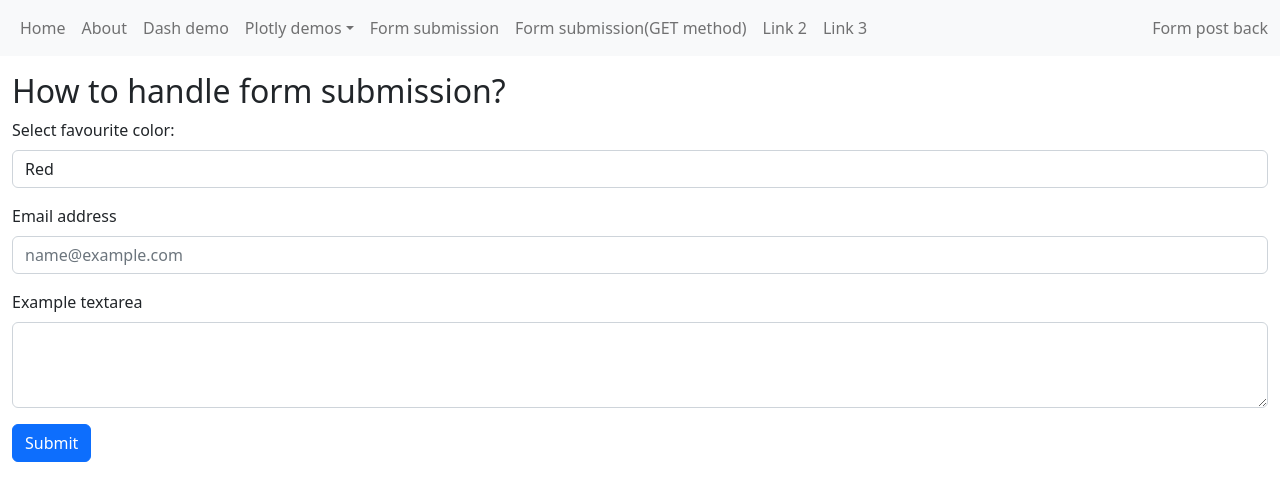
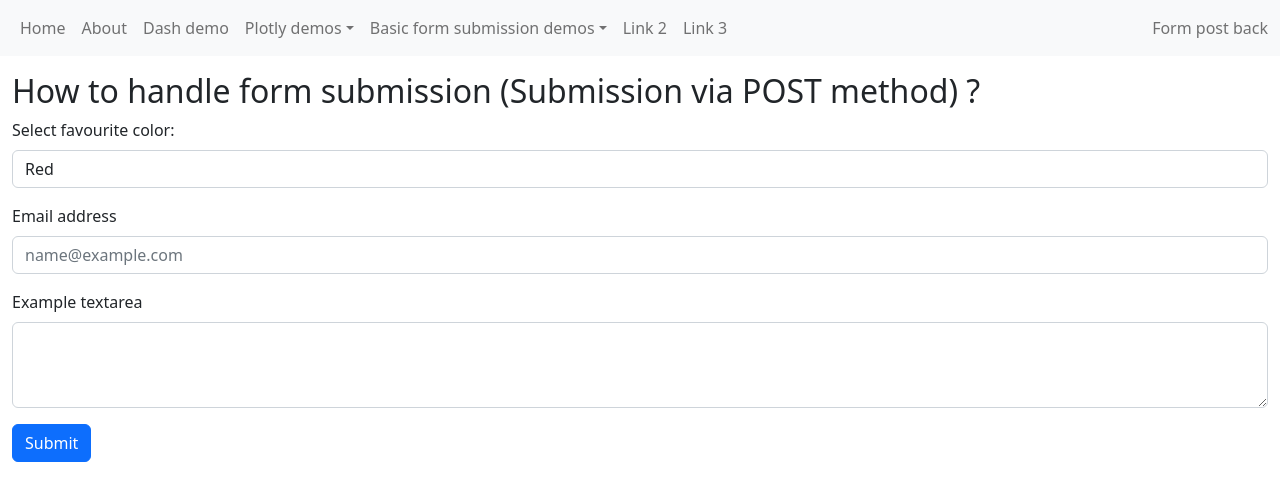
Before and after one commit to sdg002/pythonwebapp, a Flask app: page /formpostback in a window 1280 px wide. Shown: the top 477 px of the page. Run offline with Flask 3, Linux system fonts and the light colour scheme; parts of the project's set-up code (start-up, migrations or seed data) failed here and were passed over.

Commit message:
Combined the post back demos under 1 drop down

```diff
--- a/webfrontend/templates/base.html
+++ b/webfrontend/templates/base.html
@@ -31,14 +31,20 @@
             <a class="dropdown-item" href="/plotlyadvanced">Plotly demo with a drop down selector</a>
           </li>
         </ul>
+      </li>
 
+      <li class="nav-item dropdown">
+        <a class="nav-link dropdown-toggle" href="#" role="button" data-bs-toggle="dropdown">Basic form submission demos</a>
+        <ul class="dropdown-menu">
+          <li>
+            <a class="nav-link" href="/formpostback">Form submission</a>
+          </li>
+          <li>
+            <a class="nav-link" href="/formpostbackusinggetmethod">Form submission(GET method)</a>
+          </li>
+        </ul>
       </li>
-      <li class="nav-item">
-        <a class="nav-link" href="/formpostback">Form submission</a>
-      </li>
-      <li class="nav-item">
-        <a class="nav-link" href="/formpostbackusinggetmethod">Form submission(GET method)</a>
-      </li>
+
 
       <li class="nav-item">
         <a class="nav-link" href="/link2">Link 2</a>
--- a/webfrontend/templates/formpostback.html
+++ b/webfrontend/templates/formpostback.html
@@ -5,7 +5,7 @@
 {% block header %}Form post back{% endblock %}
 
 {% block content %}
-    <h2>How to handle form submission?</h2>
+    <h2>How to handle form submission (Submission via POST method) ?</h2>
 
 
 <form method="POST">
--- a/webfrontend/templates/formpostbackget.html
+++ b/webfrontend/templates/formpostbackget.html
@@ -5,7 +5,7 @@
 {% block header %}Form post back{% endblock %}
 
 {% block content %}
-    <h2>How to handle form submission?</h2>
+    <h2>How to handle form submission (Submission via GET method)?</h2>
 
 
 <form method="GET">
```
